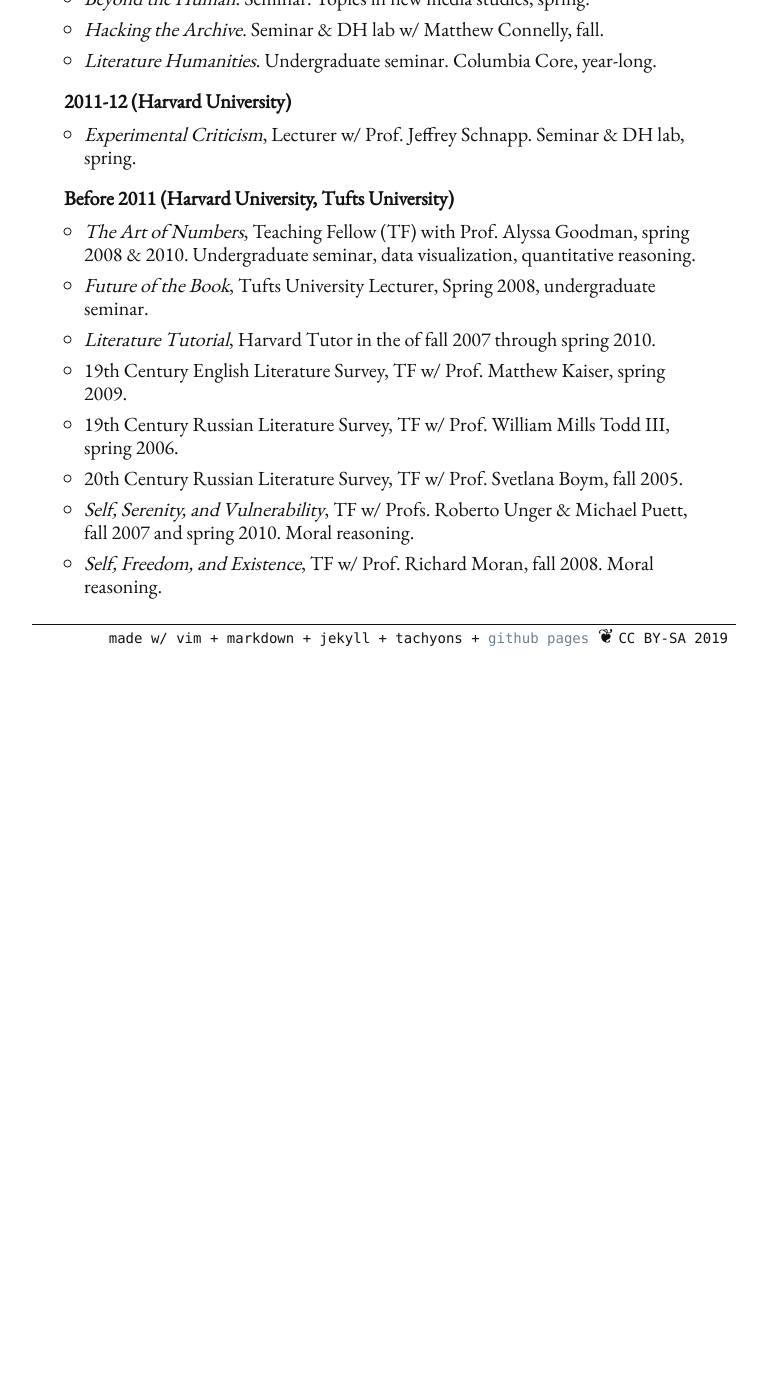
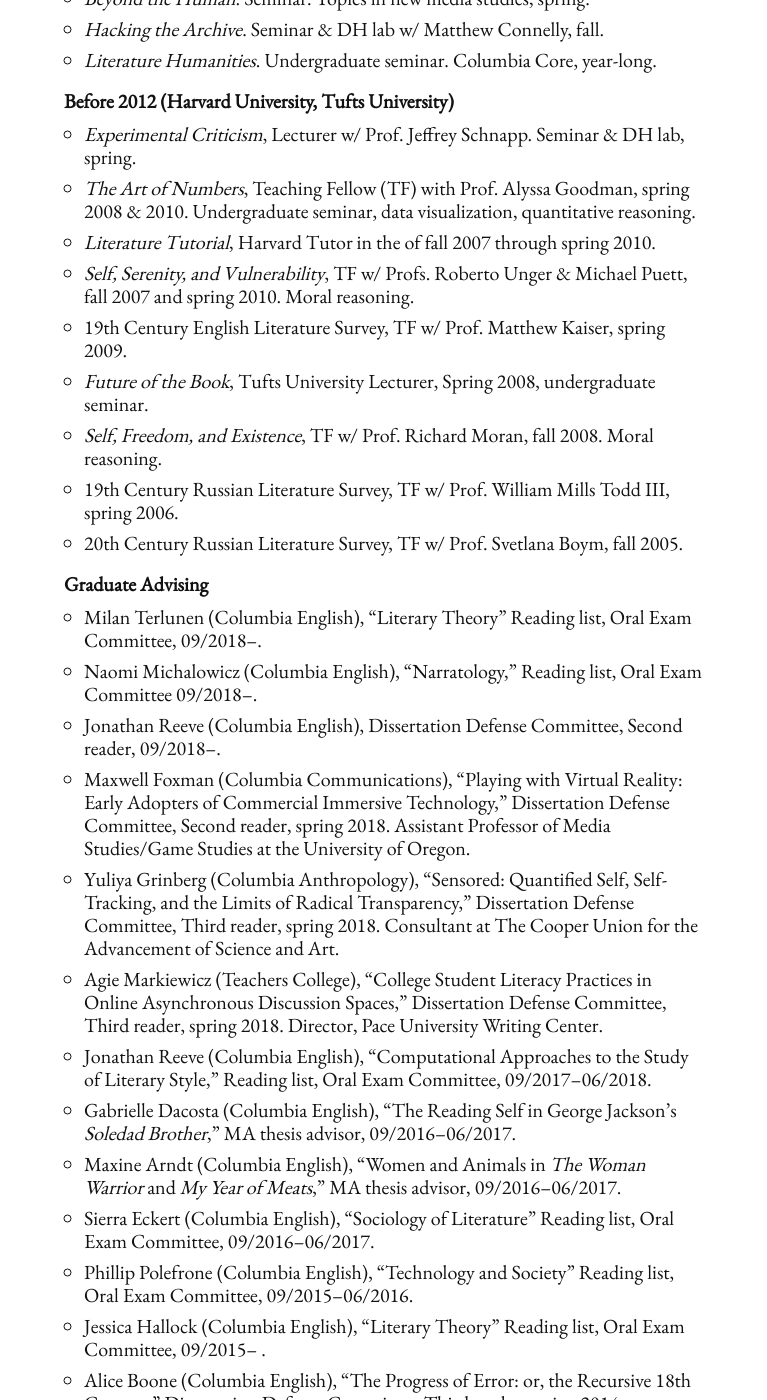
Before and after one commit to denten/denten.github.io, a Jekyll site: the page built from _pages/teaching.md, in a window 1280 px wide and 1400 px high, scrolled down 1169 px. Shown: the whole window, without its empty margins (256-1023 px from the left). Built offline with Jekyll 4.4.1, drawn with Linux system fonts in a browser that asks for light colours; before the commit the page ends 1825 px from its top, so only the background shows below that; some of the changed text lies outside the part shown.

Commit message:
update teaching

```diff
--- a/_includes/CV/03-teaching.md
+++ b/_includes/CV/03-teaching.md
@@ -1,14 +1,13 @@
-## D. Teaching Experience
+## D. Teaching and Advising
 
 #### 2018-19 (Columbia University)
 - [Textual
-  Technology](https://docs.google.com/document/d/1bXizmvk-NwnyC8-vWQz5UsQXGsWW_Mh62x3jbdX79ZU/edit?usp=sharing).
+  Transformations](https://docs.google.com/document/d/1bXizmvk-NwnyC8-vWQz5UsQXGsWW_Mh62x3jbdX79ZU/edit?usp=sharing).
 The physicality of text from characters, to words, sentences, paragraphs, pages, books, and
 archives.
 - [*Literature Humanities*](https://github.com/denten-courses/lit-hum/tree/master/2019-spring).
   Masterpieces of Western Literature and Philosophy from Homer to Zora Neale Hurston.
 Undergraduate seminar. Columbia Core, year-long.
-
 
 #### 2017-18 (Columbia University)
 - [*Technologies of Dissent*](
@@ -69,19 +68,55 @@
 - *Hacking the Archive*. Seminar & DH lab w/ Matthew Connelly, fall.
 - *Literature Humanities*. Undergraduate seminar. Columbia Core, year-long.
 
-#### 2011-12 (Harvard University)
+#### Before 2012 (Harvard University, Tufts University)
 
 - *Experimental Criticism*, Lecturer w/ Prof. Jeffrey Schnapp. Seminar & DH
   lab, spring.
-
-#### Before 2011 (Harvard University, Tufts University)
-
-- *The Art of Numbers*, Teaching Fellow (TF) with Prof. Alyssa Goodman, spring
-  2008 & 2010. Undergraduate seminar, data visualization, quantitative reasoning.
+- *The Art of Numbers*, Teaching Fellow (TF) with Prof. Alyssa Goodman, spring 2008 & 2010.
+  Undergraduate seminar, data visualization, quantitative reasoning.
+- *Literature Tutorial*, Harvard Tutor in the of fall 2007 through spring 2010.
+- *Self, Serenity, and Vulnerability*, TF w/ Profs. Roberto Unger & Michael Puett, fall 2007
+  and spring 2010. Moral reasoning.
+- 19th Century English Literature Survey, TF w/ Prof. Matthew Kaiser, spring 2009.
 - *Future of the Book*, Tufts University Lecturer, Spring 2008, undergraduate seminar.
-- *Literature Tutorial*, Harvard Tutor in the of fall 2007 through spring 2010.
-- 19th Century English Literature Survey, TF w/ Prof. Matthew Kaiser, spring 2009.
+- *Self, Freedom, and Existence*, TF w/ Prof. Richard Moran, fall 2008. Moral reasoning.
 - 19th Century Russian Literature Survey, TF w/ Prof. William Mills Todd III, spring 2006.
 - 20th Century Russian Literature Survey, TF w/ Prof. Svetlana Boym, fall 2005.
-- *Self, Serenity, and Vulnerability*, TF w/ Profs. Roberto Unger & Michael Puett, fall 2007 and spring 2010. Moral reasoning.
-- *Self, Freedom, and Existence*, TF w/ Prof. Richard Moran, fall 2008. Moral reasoning.
+
+#### Graduate Advising
+
+- Milan Terlunen (Columbia English), "Literary Theory" Reading list, Oral Exam Committee,
+  09/2018--.
+- Naomi Michalowicz (Columbia English), "Narratology," Reading list, Oral Exam Committee
+  09/2018--.
+- Jonathan Reeve (Columbia English), Dissertation Defense Committee, Second reader, 09/2018--.
+- Maxwell Foxman (Columbia Communications), "Playing with Virtual Reality: Early Adopters of
+  Commercial Immersive Technology," Dissertation Defense Committee, Second reader, spring 2018.
+Assistant Professor of Media Studies/Game Studies at the University of Oregon.
+- Yuliya Grinberg (Columbia Anthropology), "Sensored: Quantified Self, Self-Tracking, and the
+  Limits of Radical Transparency," Dissertation Defense Committee, Third reader, spring 2018.
+Consultant at The Cooper Union for the Advancement of Science and Art.
+- Agie Markiewicz (Teachers College), "College Student Literacy Practices in Online
+  Asynchronous Discussion Spaces," Dissertation Defense Committee, Third reader, spring 2018.
+Director, Pace University Writing Center.
+- Jonathan Reeve (Columbia English), "Computational Approaches to the Study of Literary Style,"
+  Reading list, Oral Exam Committee, 09/2017--06/2018.
+- Gabrielle Dacosta (Columbia English), "The Reading Self in George Jackson’s *Soledad
+  Brother*," MA thesis advisor, 09/2016--06/2017.
+- Maxine Arndt (Columbia English), "Women and Animals in *The Woman Warrior* and *My Year of
+  Meats*," MA thesis advisor, 09/2016--06/2017.
+- Sierra Eckert (Columbia English), "Sociology of Literature" Reading list, Oral Exam
+  Committee, 09/2016--06/2017.
+- Phillip Polefrone (Columbia English), "Technology and Society" Reading list, Oral Exam
+  Committee, 09/2015--06/2016.
+- Jessica Hallock (Columbia English), "Literary Theory" Reading list, Oral Exam Committee,
+  09/2015-- .
+- Alice Boone (Columbia English), "The Progress of Error: or, the Recursive 18th Century,"
+  Dissertation Defense Committee, Third reader, spring 2014.
+- Graham Sack (Columbia English), Dissertation Defense Committee, Second reader, 2014--
+- Florence Wan Yu Ang (CU English), Academic advisor, 2017--18.
+- Isabel Guan (CU English), Academic advisor, 2017--18.
+- Gianmarco Saretto (CU English), Academic advisor, 2014--15.
+- Jeremy Stevens (CU English), Academic advisor, 2014--15.
+- Erica Grove (CU English), Academic advisor, 2013--14.
+- Becky Bort (CU English), Academic advisor, 2013--14.
```
Also changed, not shown: _includes/CV/07-service.md (+0 -37 lines).
